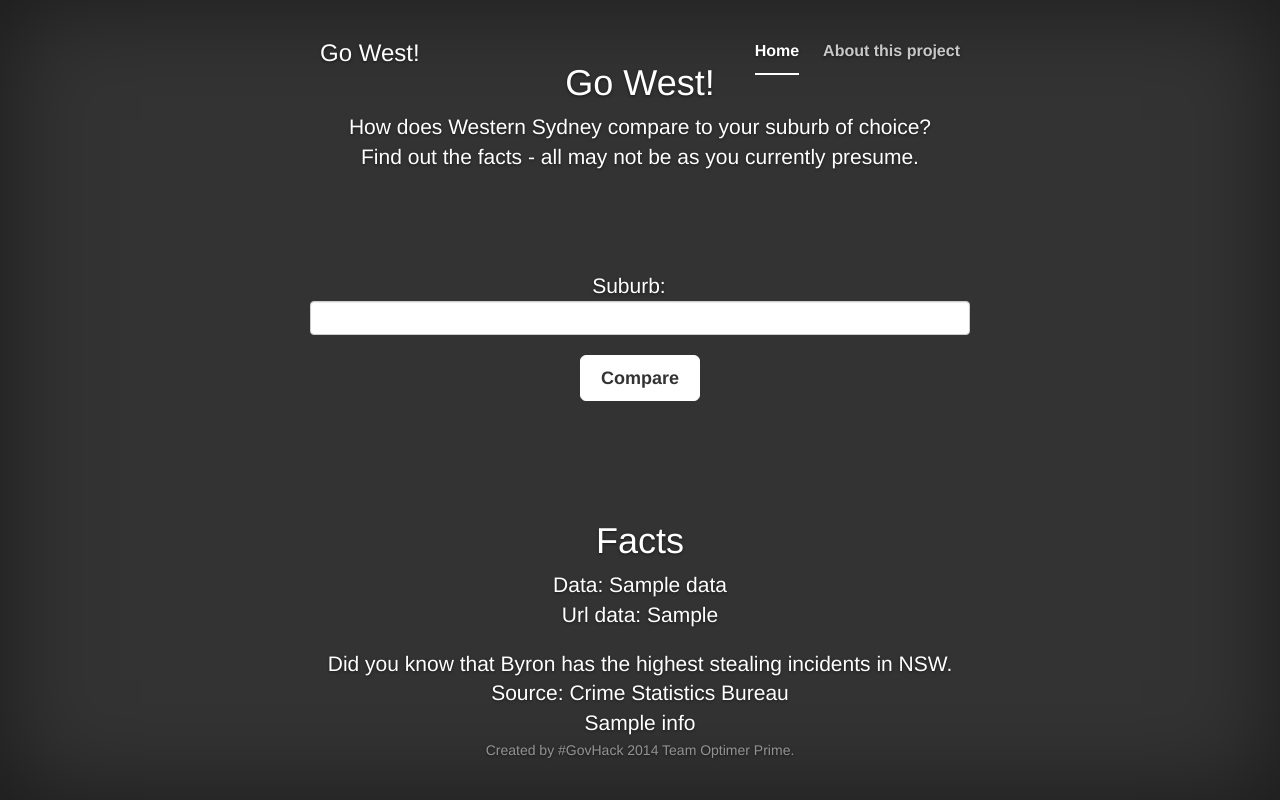
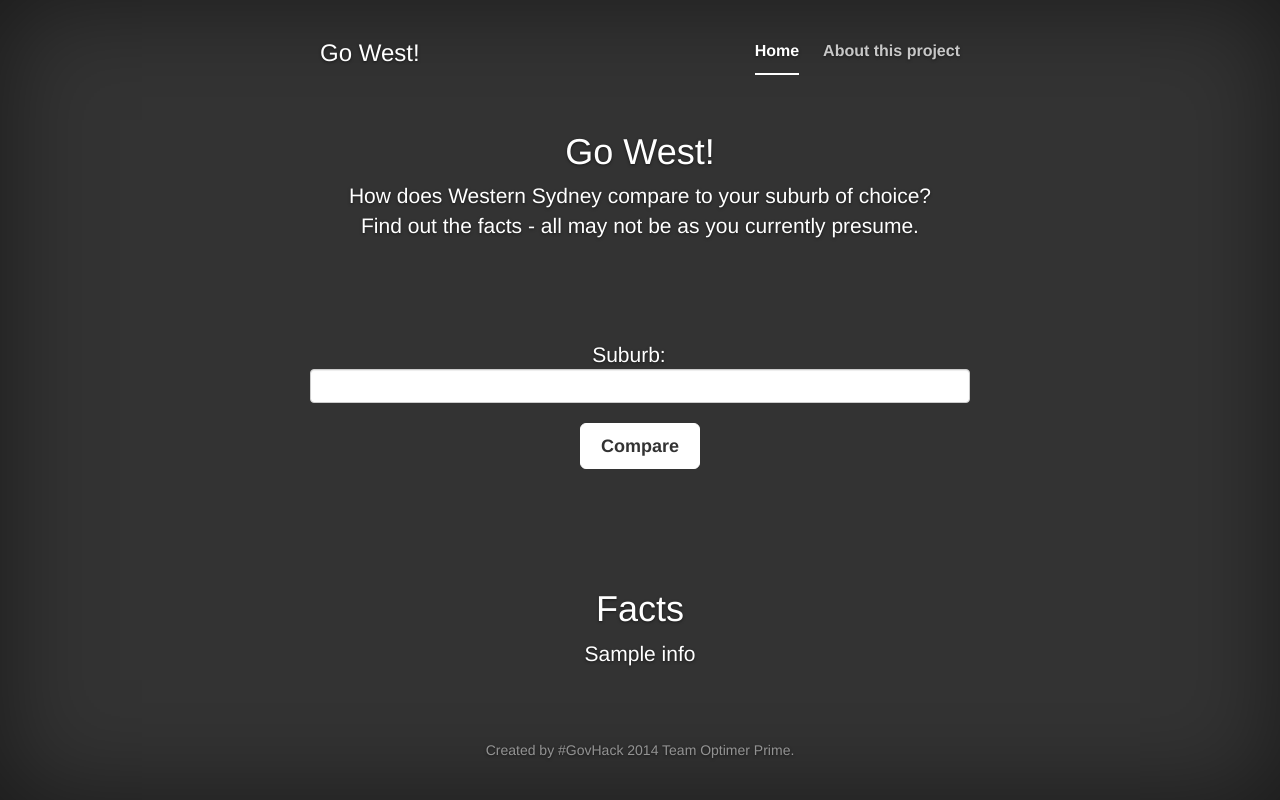
Before and after one commit to deccico/gowest, a Django app: template gowestapp/templates/go/index.html in a window 1280 px wide. Run offline with Django 3.2, Linux system fonts and the light colour scheme; the template is opened without the code that fills it: most values are stand-ins (such as "Sample title", 1, 10 or a date in 2020); some libraries are stand-ins or nearby versions; some web fonts are replaced.

Commit message:
cleaning up a bit

```diff
--- a/gowestapp/templates/go/index.html
+++ b/gowestapp/templates/go/index.html
@@ -51,11 +51,6 @@
           <div class="inner cover">
             <h1 class="cover-heading">Facts</h1>
             <p class="lead">
-                Data: {{ data }} <br/>
-                Url data: {{ pp }} <br/>
-            </p>
-            <p class="lead">
-                Did you know that Byron has the highest stealing incidents in NSW. Source: Crime Statistics Bureau</br>
                 {{ info }}
             </p>
           </div>
```
